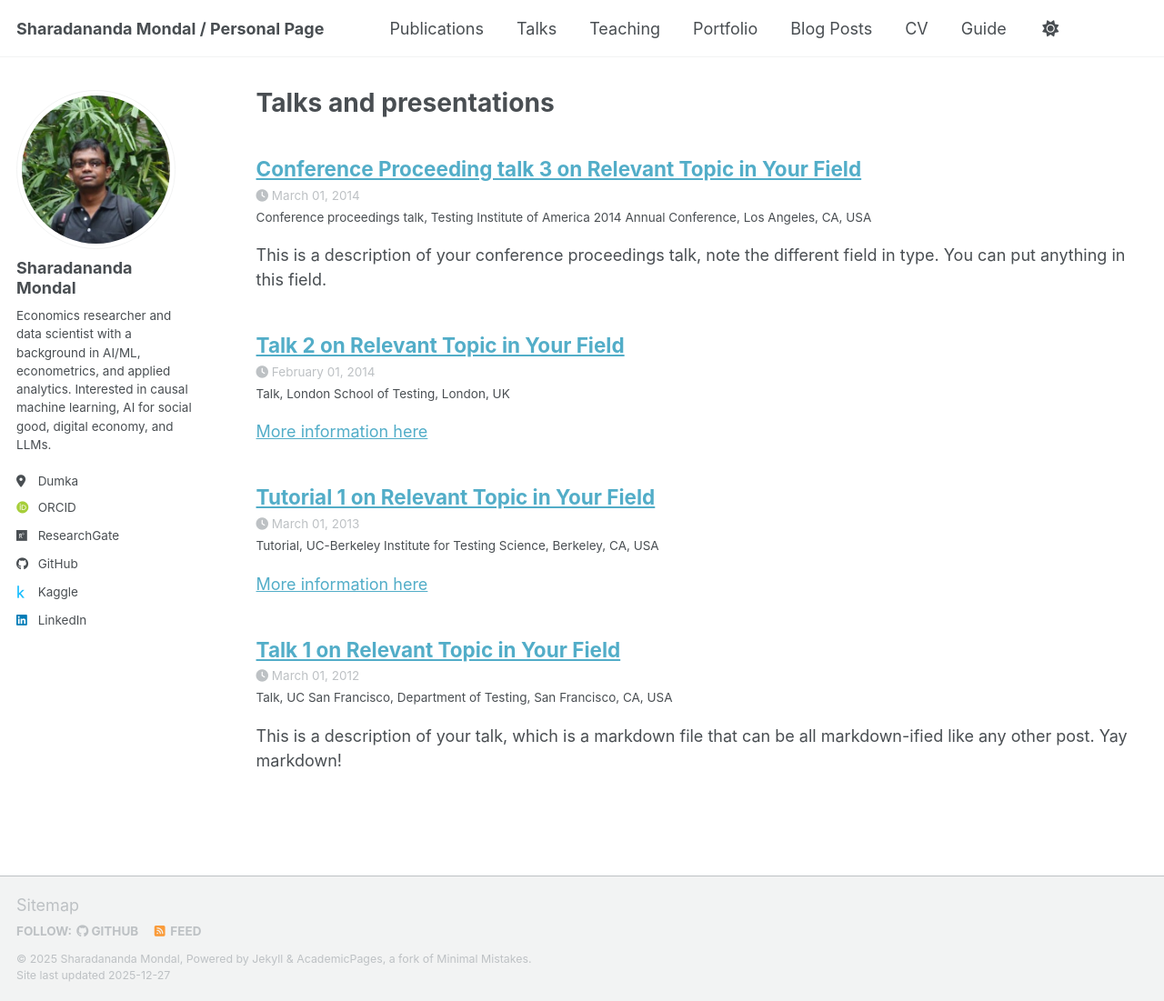
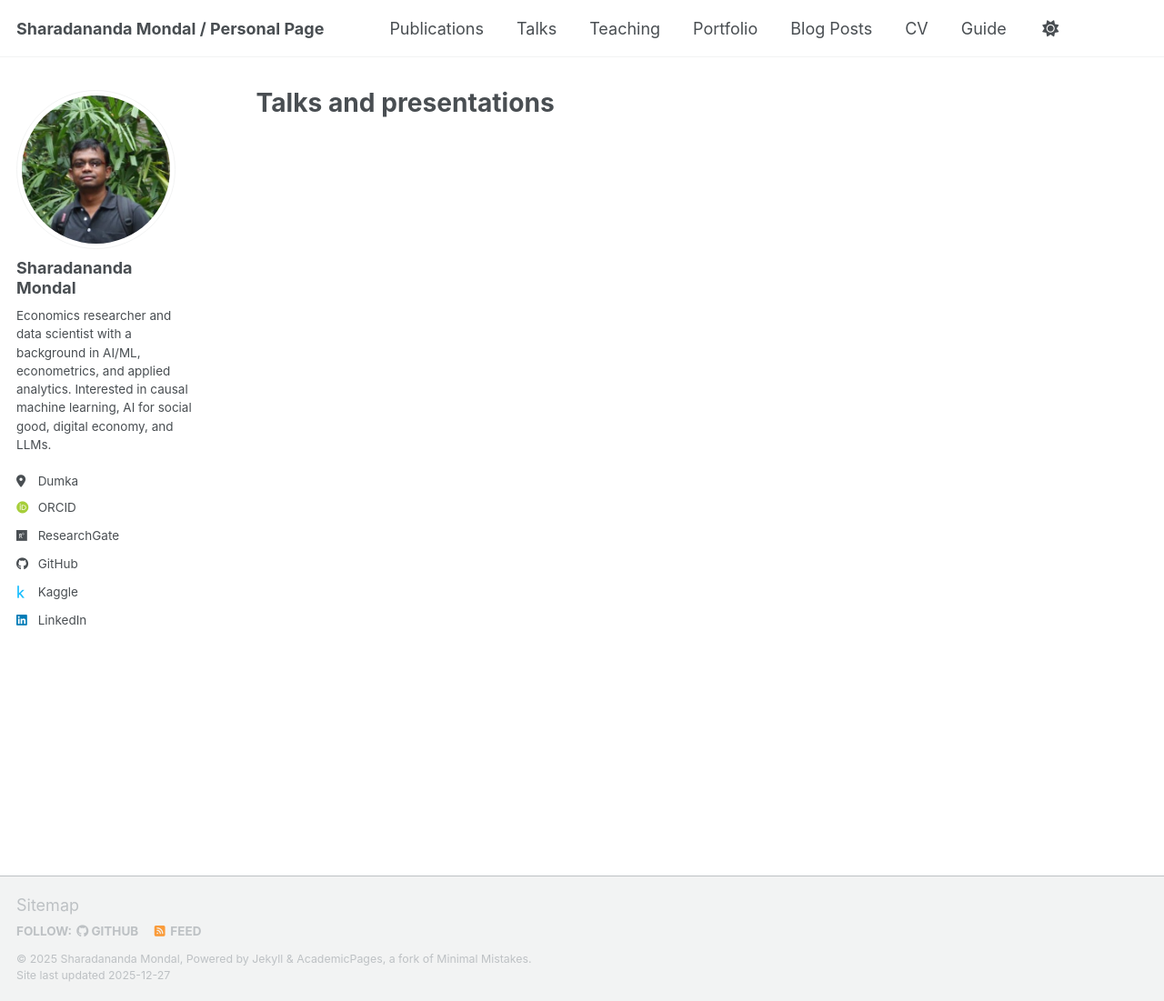
Before and after one commit to sharadananda/sharadananda.github.io, a Jekyll site: the page built from _pages/talks.html, in a window 1280 px wide and 1101 px high. Shown: the whole window at 91% size. Built offline with Jekyll 4.4.1, drawn with Linux system fonts in a browser that asks for light colours; some web fonts are replaced; a script bundle is joined from its source files by our own code; library files that are not in the unit come from our copies; part of the change alters nothing that is shown.

Commit message:
Update _config.yml
excluded other pages

```diff
--- a/_config.yml
+++ b/_config.yml
@@ -221,18 +221,18 @@ kramdown:
 
 # These settings control the types of collections used by the template
 collections:
-  teaching:
-    output: true
-    permalink: /:collection/:path/
-  publications:
-    output: true
-    permalink: /:collection/:path/
-  portfolio:
-    output: true
-    permalink: /:collection/:path/
-  talks:
-    output: true
-    permalink: /:collection/:path/
+  # teaching:
+  #   output: true
+  #   permalink: /:collection/:path/
+  # publications:
+  #   output: true
+  #   permalink: /:collection/:path/
+  # portfolio:
+  #   output: true
+  #   permalink: /:collection/:path/
+  # talks:
+  #   output: true
+  #   permalink: /:collection/:path/
 
 
 # These settings control how pages and collections are included in the site
@@ -256,40 +256,40 @@ defaults:
       layout: single
       author_profile: true
   # _teaching
-  - scope:
-      path: ""
-      type: teaching
-    values:
-      layout: single
-      author_profile: true
-      share: true
-      comments: true
+  # - scope:
+  #     path: ""
+  #     type: teaching
+  #   values:
+  #     layout: single
+  #     author_profile: true
+  #     share: true
+  #     comments: true
   # _publications
-  - scope:
-      path: ""
-      type: publications
-    values:
-      layout: single
-      author_profile: true
-      share: true
-      comments: true
+  # - scope:
+  #     path: ""
+  #     type: publications
+  #   values:
+  #     layout: single
+  #     author_profile: true
+  #     share: true
+  #     comments: true
   # _portfolio
-  - scope:
-      path: ""
-      type: portfolio
-    values:
-      layout: single
-      author_profile: true
-      share: true
-      comment: true
+  # - scope:
+  #     path: ""
+  #     type: portfolio
+  #   values:
+  #     layout: single
+  #     author_profile: true
+  #     share: true
+  #     comment: true
   # _talks
-  - scope:
-      path: ""
-      type: talks
-    values:
-      layout: talk
-      author_profile: true
-      share: true
+  # - scope:
+  #     path: ""
+  #     type: talks
+  #   values:
+  #     layout: talk
+  #     author_profile: true
+  #     share: true
 
 
 # Sass/SCSS
```
